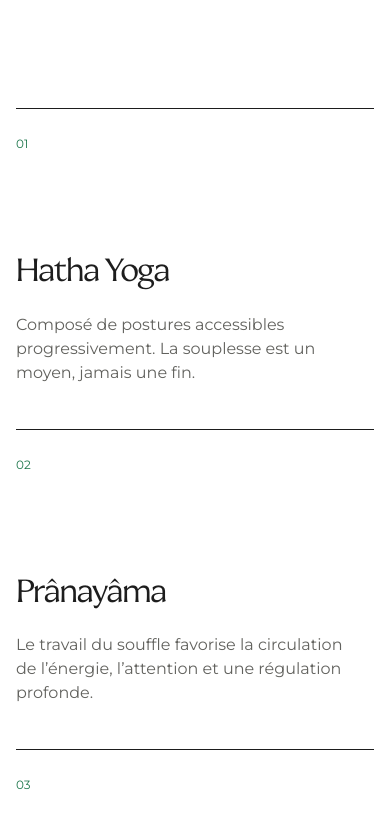
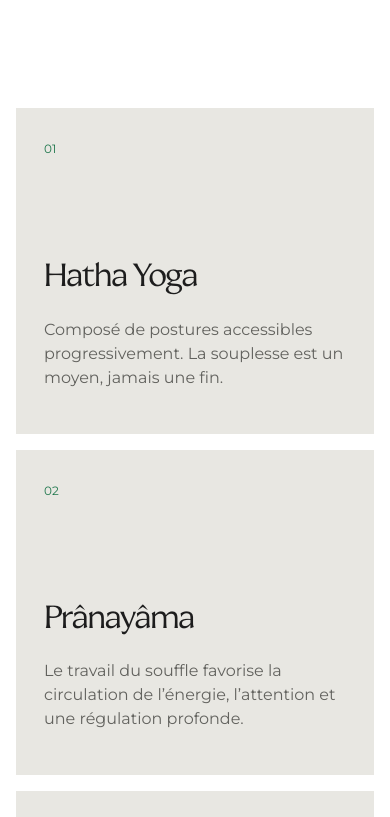
Before and after one commit to ilohest/creyda, a Nuxt app: page /yoga in a window 390 px wide. Shown: the part 1387-2204 px from the top of the page. Built offline with nearby package versions, Linux system fonts and the light colour scheme.

Commit message:
Restyle yoga practice cards

```diff
--- a/app/assets/css/main.css
+++ b/app/assets/css/main.css
@@ -189,9 +189,9 @@ h2 { font-size: clamp(3rem, 6.2vw, 6.8rem); }
 .page-intro--without-eyebrow h1 { grid-column: 1 / 3; }
 .editorial-image { margin-top: 90px; }
 .editorial-image img { width: 100%; height: min(74vh, 800px); object-fit: cover; filter: grayscale(1) contrast(1.07); }
-.pillar-grid { padding: 110px 0; display: grid; grid-template-columns: repeat(3, 1fr); gap: 0; }
-.pillar-grid article { min-height: 340px; padding: 22px 28px 28px 0; border-top: 1px solid var(--ink); }
-.pillar-grid article + article { padding-left: 28px; border-left: 1px solid var(--line); }
+.pillar-grid { padding: 110px 0; display: grid; grid-template-columns: repeat(3, 1fr); gap: clamp(16px, 2vw, 28px); }
+.pillar-grid article { min-height: 340px; padding: clamp(28px, 3.2vw, 44px); background: var(--mist); }
+.pillar-grid article + article { padding-left: clamp(28px, 3.2vw, 44px); }
 .pillar-grid article > span { color: var(--green); font-size: .75rem; }
 .pillar-grid h2 { margin-top: 100px; font-size: 2rem; }
 .pillar-grid p { color: var(--muted); }
@@ -541,7 +541,7 @@ h2 { font-size: clamp(3rem, 6.2vw, 6.8rem); }
   .res-story header { position: static; }
   .res-teaser { grid-template-columns: 1fr; }
   .pillar-grid { grid-template-columns: 1fr; }
-  .pillar-grid article + article { padding-left: 0; border-left: 0; }
+  .pillar-grid article + article { padding-left: clamp(28px, 3.2vw, 44px); }
   .pillar-grid article { min-height: 240px; }
   .ticket-grid { grid-template-columns: repeat(2, minmax(0, 1fr)); }
   .pricing-heading, .pricing-conditions { grid-template-columns: 1fr; gap: 40px; }
```
